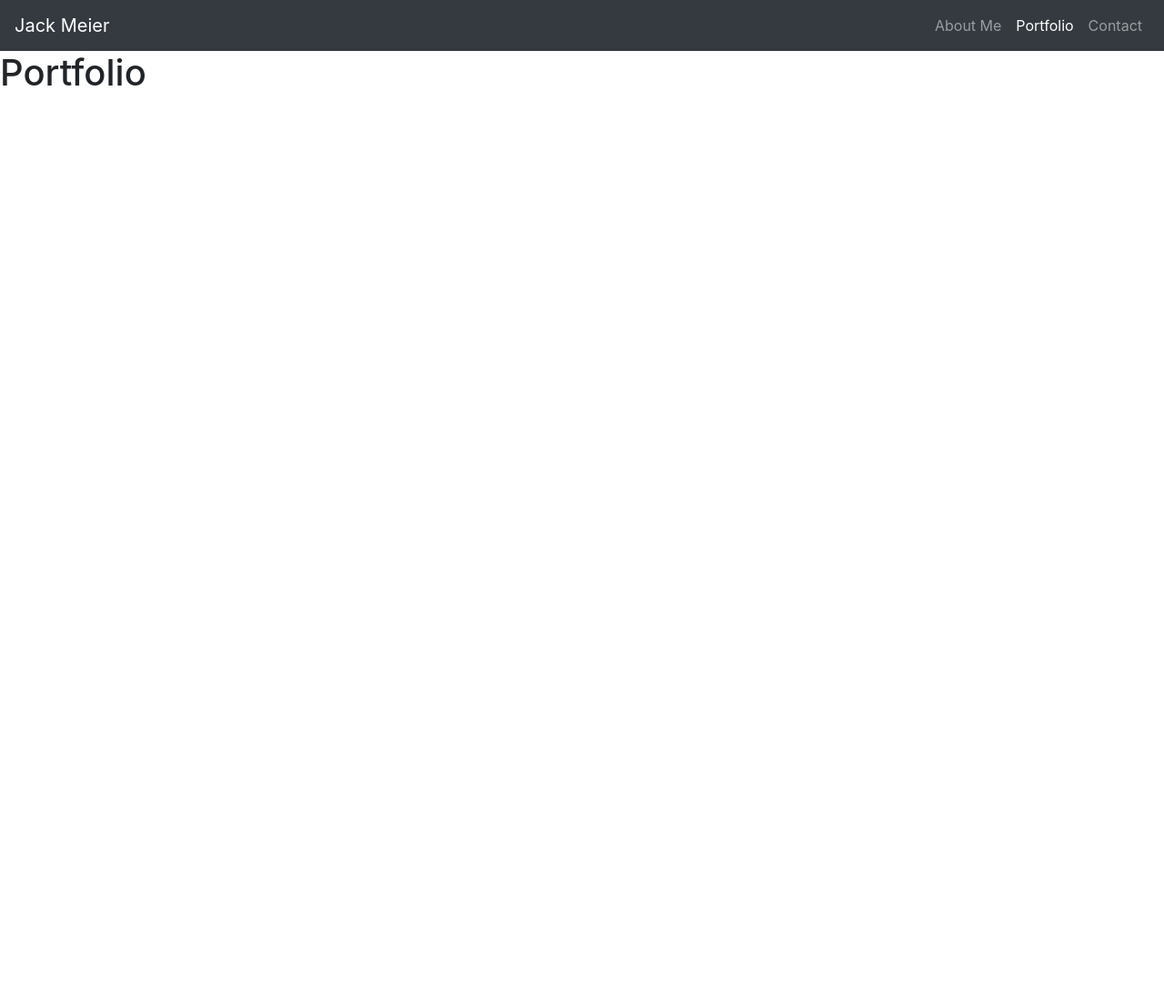
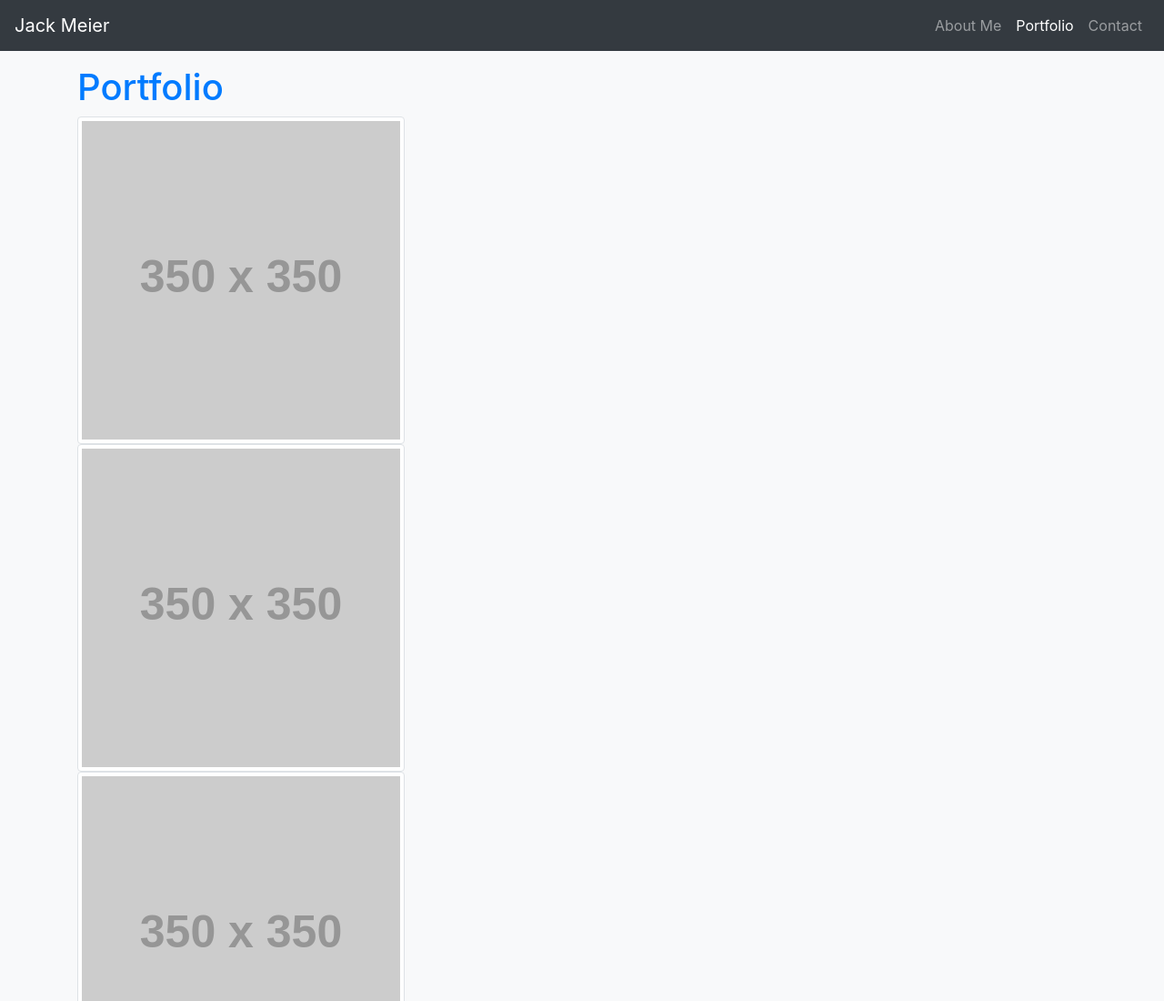
Before and after one commit to meierj423/responsive-portfolio, a plain HTML site: page portfolio.html in a window 1280 px wide. Shown: the top 1100 px of the page at 91% size. Before the commit the page ends 800 px from the top, so only its background shows below. Drawn offline with nearby package versions, Linux system fonts and the light colour scheme; placeholder pictures from the web are drawn by us.

Commit message:
insertion of placeholder images within Portfolio page

```diff
--- a/portfolio.html
+++ b/portfolio.html
@@ -34,7 +34,46 @@
             </ul>
         </div>
     </nav>
-    <h1>Portfolio</h1>
+
+    <main>
+        <div class="main p-3 mb-2 bg-light text-dark">
+            <section>
+                <div class="container">
+                    <div class="row">
+                        <div class="col-lg-12">
+                            <h1><a class="text-primary">Portfolio</a></h1>
+                        </div>
+                    </div>
+
+                    <div class="row">
+                        <div class="col-md-10">
+                            <img class="img img-thumbnail" src="http://placehold.it/350x350">
+                        </div>
+                    </div>
+                    <div class="row">
+                        <div class="col-md-10">
+                            <img class="img img-thumbnail" src="http://placehold.it/350x350">
+                        </div>
+                    </div>
+                    <div class="row">
+                        <div class="col-md-10">
+                            <img class="img img-thumbnail" src="http://placehold.it/350x350">
+                        </div>
+                    </div>
+                    <div class="row">
+                        <div class="col-md-10">
+                            <img class="img img-thumbnail" src="http://placehold.it/350x350">
+                        </div>
+                    </div>
+                    <div class="row">
+                        <div class="col-md-10">
+                            <img class="img img-thumbnail" src="http://placehold.it/350x350">
+                        </div>
+                    </div>
+
+            </section>
+        </div>
+    </main>
 
     <!-- Optional JavaScript -->
     <!-- jQuery first, then Popper.js, then Bootstrap JS -->
```
